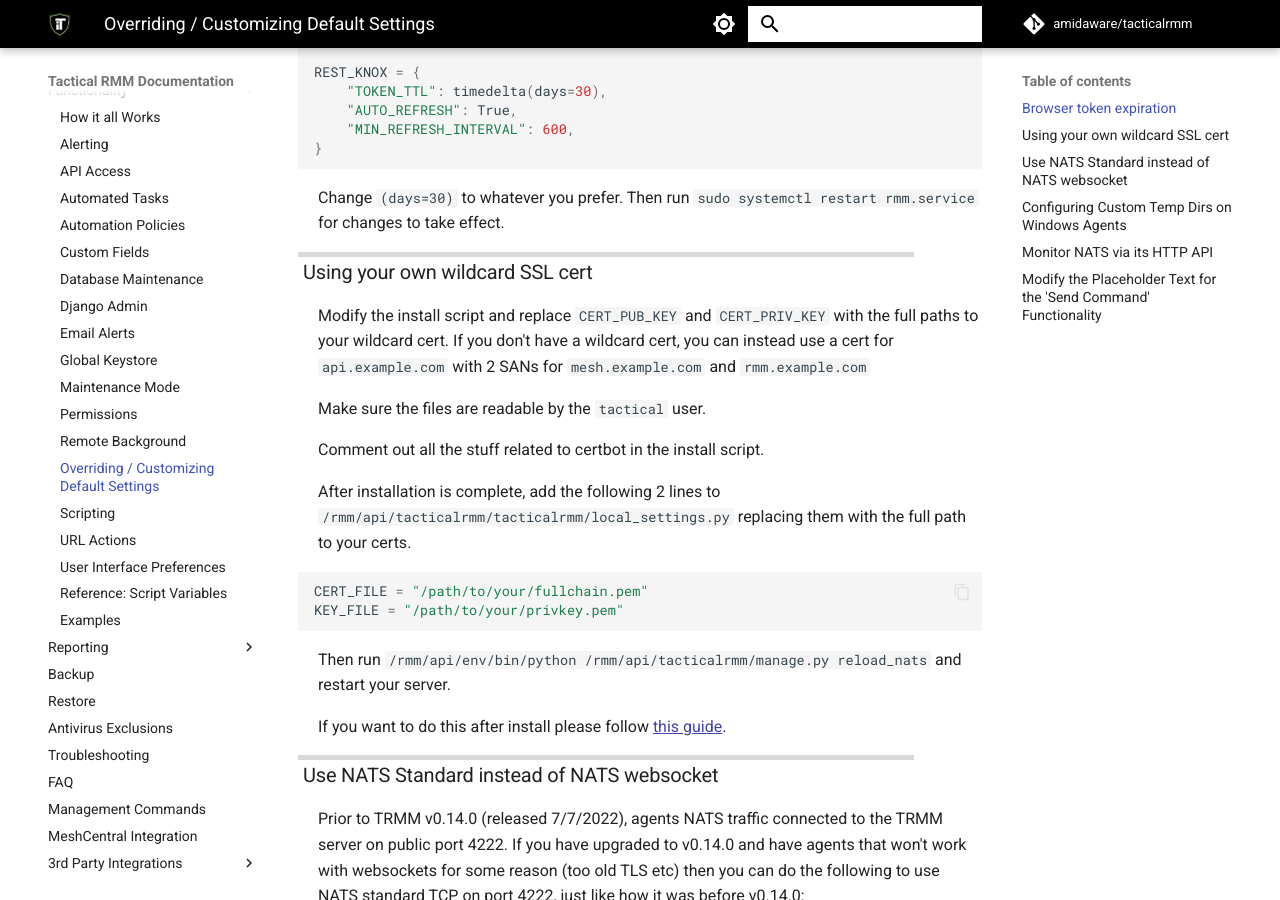
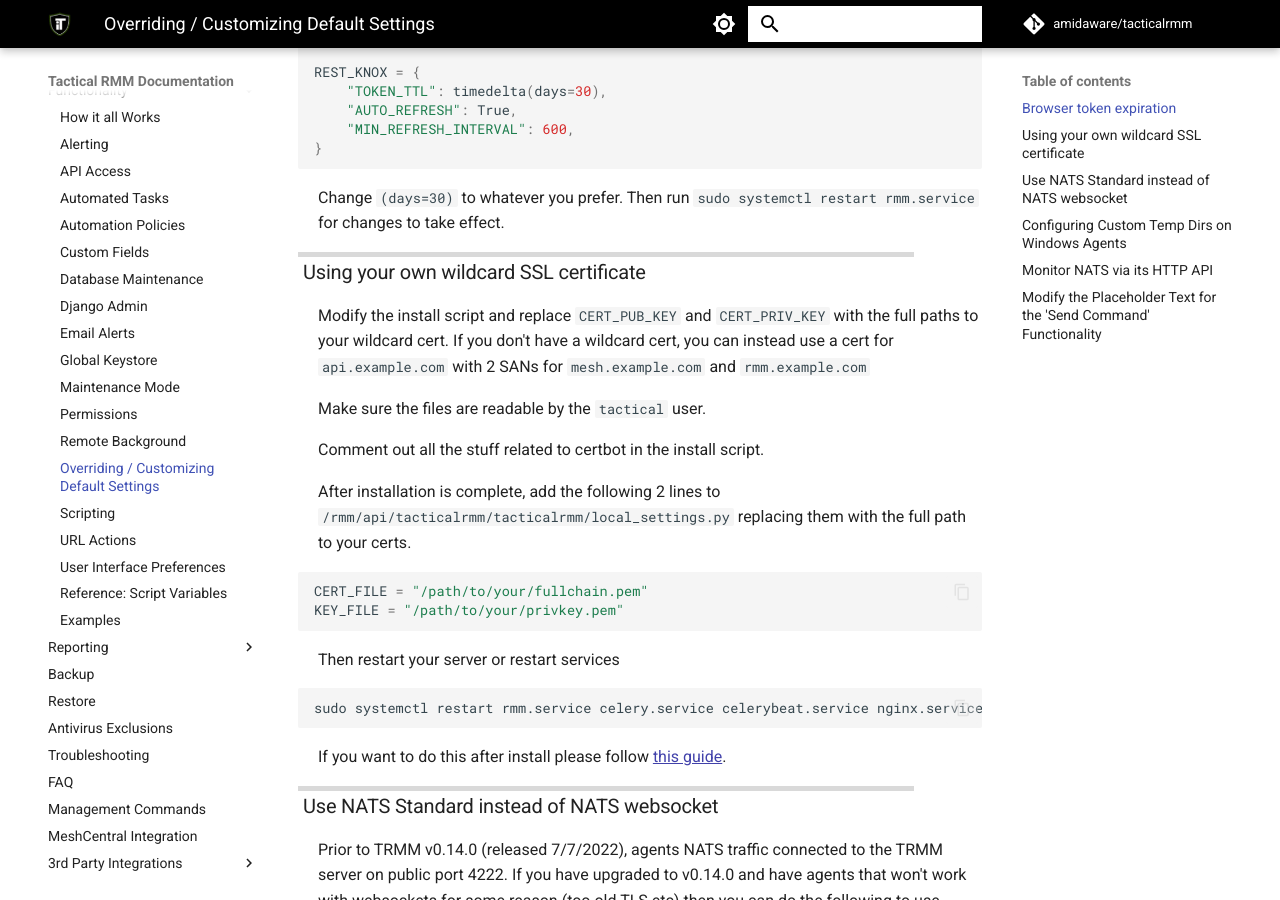
Before and after one commit to amidaware/trmm-docs, an MkDocs documentation site: the page built from docs/functions/settings_override.md, in a window 1280 px wide and 900 px high, scrolled down 345 px. Built offline with MkDocs 1.6.1 and Material for MkDocs 9.7.7, drawn with Linux system fonts in a browser that asks for light colours; comment, search, counter and statistics services are not loaded.

Commit message:
Update settings_override.md

````diff
--- a/docs/functions/settings_override.md
+++ b/docs/functions/settings_override.md
@@ -18,7 +18,7 @@
 
 Change `(days=30)` to whatever you prefer. Then run `sudo systemctl restart rmm.service` for changes to take effect.
 
-### Using your own wildcard SSL cert
+### Using your own wildcard SSL certificate
 
 Modify the install script and replace `CERT_PUB_KEY` and `CERT_PRIV_KEY` with the full paths to your wildcard cert. If you don't have a wildcard cert, you can instead use a cert for `api.example.com` with 2 SANs for `mesh.example.com` and `rmm.example.com`
 
@@ -33,7 +33,11 @@
 KEY_FILE = "/path/to/your/privkey.pem"
 ```
 
-Then run `/rmm/api/env/bin/python /rmm/api/tacticalrmm/manage.py reload_nats` and restart your server.
+Then restart your server or restart services
+
+```bash
+sudo systemctl restart rmm.service celery.service celerybeat.service nginx.service nats.service nats-api.service
+```
 
 If you want to do this after install please follow [this guide](https://docs.tacticalrmm.com/unsupported_scripts/#using-purchased-ssl-certs-instead-of-lets-encrypt-wildcards).
 
````
